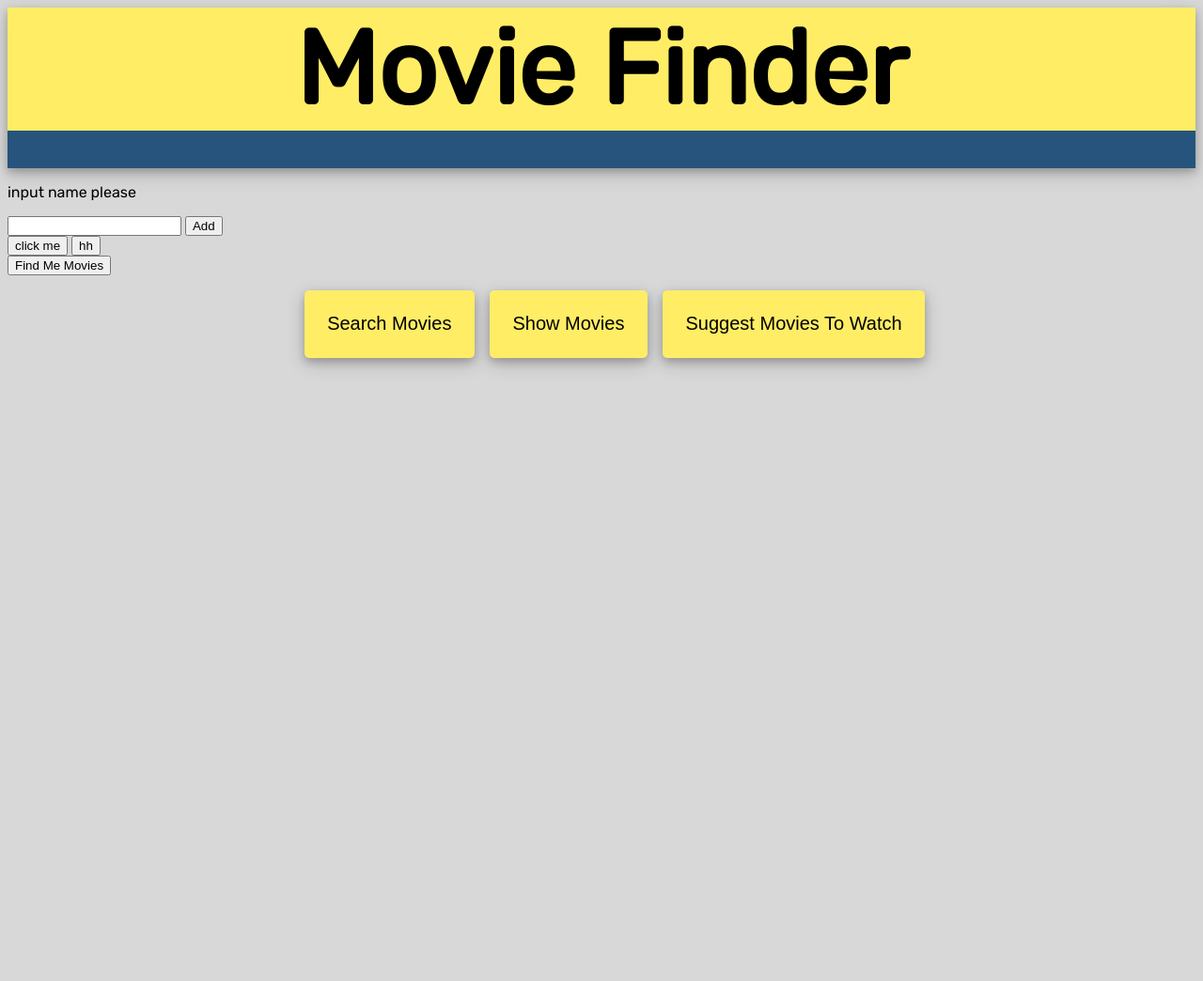
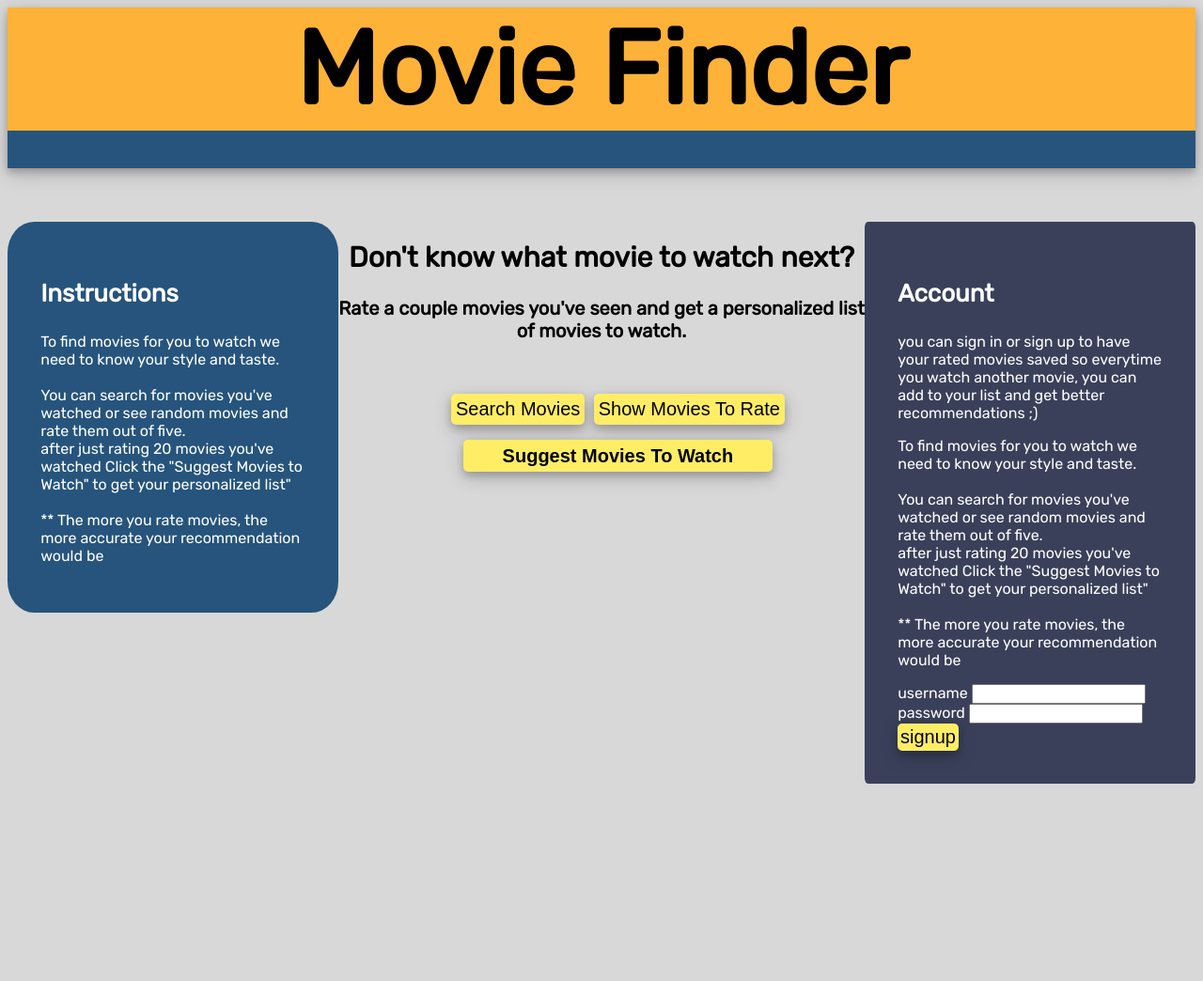
Before and after one commit to armintalaie/Movie-Recommender-Program, a Django app: page /intro/ in a window 1280 px wide. Shown: the whole page at 94% size. Before the commit the page ends 393 px from the top, so only its background shows below. Run offline with Django 3.2, Linux system fonts and the light colour scheme.

Commit message:
adjusted the layout and added instructions

```diff
--- a/intro/views.py
+++ b/intro/views.py
@@ -2,20 +2,19 @@ from django.shortcuts import render
 from django.shortcuts import redirect
 from django.template.backends import django
 from django.views.decorators.csrf import csrf_exempt
-from Rec import Recommender
+from Rec import RecommendProgram
 from django.http import HttpRequest
 from django.views.decorators.csrf import csrf_protect
 import json
-
 
 # Create your views here.
 
 movie_to_add = None
 moviesoo = []
-reco = Recommender()
+reco = RecommendProgram()
+
 
 def intro(request):
-
     return render(request, "Intro.html")
 
 
@@ -31,7 +30,8 @@ def external(request):
         passing = {"movie": movie['title']}
         pass
     elif request.POST['option'] == "result":
-        pass
+        rec1 = reco.recommend_movies()
+        passing = {'result': rec1}
     else:
         movies = reco.search_movie(request.POST['option'])
         print(movies)
@@ -44,20 +44,48 @@ def external(request):
 
 @csrf_exempt
 def add_movie(request):
-    print("ss")
     ss = json.loads(request.body)
     print(ss["movie"])
     print(ss['rate'])
     print("he")
-    global movie_to_add,moviesoo
-    #print(request.POST['but'])
-    #reco.add_new_movie_rating(movie_to_add,request.POST['but'])
-    for i,m in moviesoo.iterrows():
+    global movie_to_add, moviesoo
+    # print(request.POST['but'])
+    # reco.add_new_movie_rating(movie_to_add,request.POST['but'])
+    for i, m in moviesoo.iterrows():
         if ss['movie'] == m['title']:
             movie_to_add = m
             break
 
-    reco.add_new_movie_rating(movie_to_add,ss['rate'] )
+    reco.add_new_movie_rating(movie_to_add, ss['rate'])
     aa = HttpRequest()
     aa.POST['option'] = "show"
     return external(aa)
+
+
+@csrf_exempt
+def add_movie_shown(request):
+    print(request.POST['but'])
+    reco.add_new_movie_rating(movie_to_add, request.POST['but'])
+    aa = HttpRequest()
+    aa.POST['option'] = "show"
+    return external(aa)
+
+
+@csrf_exempt
+def give_results(request):
+    global movie_to_add, moviesoo
+
+    # rec1 = reco.recommend_movies()
+    print("fffff")
+    passing = {}
+
+    aa = HttpRequest()
+    # for i,moviess in rec1.iterrows():
+    # print(moviess.title)
+    aa.POST['option'] = "result"
+    rec1 = "hhhh"
+    passings = {'ola': 'pp'}
+    return external(aa)
+
+
+# coool vlue 1E96FC
--- a/static/designs.css
+++ b/static/designs.css
@@ -49,7 +49,7 @@ li {
 .title {
 
     text-align: center;
-    background-color: #ffed66;
+    background-color: #FFB238;
     text-align: center;
     width: 100%;
     font-size: 110px;
@@ -94,8 +94,44 @@ li {
     background-color: #ffed66;
     font-size: 20px;
     border-style: none;
-    padding: 2%;
+    padding: 1%;
     margin-right: 1%;
     border-radius: 5px;
 
 }
+
+.column {
+  float: left;
+  width: 50%;
+}
+
+
+
+.HolyGrail-content {
+  flex: 1;
+}
+
+.HolyGrail {
+  display: flex;
+  min-height: 100vh;
+  flex-direction: column;
+}
+
+.HolyGrail-body {
+  display: flex;
+  flex: 1;
+}
+
+.HolyGrail-content {
+  flex: 1;
+}
+
+.HolyGrail-nav, .HolyGrail-ads {
+  /* 12em is the width of the columns */
+  flex: 0 0 22em;
+}
+
+.HolyGrail-nav {
+  /* put the nav on the left */
+  order: -1;
+}
--- a/static/main.js
+++ b/static/main.js
@@ -2,7 +2,7 @@ var name = "";
 var optionsd = document.get('po');
 window.alert(optionsd.length);
 
-for (var i = 0; i <  optionsd.length; i++) {
+for (var i = 0; i < optionsd.length; i++) {
     window.alert("hitt")
     optionsd[i].addEventListener('click', function () {
 
@@ -50,7 +50,7 @@ function search_movie() {
     search_button.setAttribute("value", "search");
 
     search_bar.setAttribute("content", "option");
-     search_bar.setAttribute("name", "option");
+    search_bar.setAttribute("name", "option");
     search_button.setAttribute("class", "menu-button");
     search_bar.setAttribute("class", "menu-button");
     new_form.appendChild(search_bar);
@@ -61,7 +61,7 @@ function search_movie() {
     new_form.action = '/external/';
 
     var baby = document.getElementById('search_movies');
-    baby.parentNode.insertBefore(new_form,baby.nextSibling);
+    baby.parentNode.insertBefore(new_form, baby.nextSibling);
 
 
     return false;
@@ -74,11 +74,17 @@ function rate_move(r) {
     window.alert(r.dataset.movie);
     var xhr = new XMLHttpRequest();
     xhr.open("POST", "/add_movie/", true);
-    xhr.open("POST", "/add_movie/", true);
     xhr.send(JSON.stringify({
-    movie: r.dataset.movie,
-        rate : r.dataset.rate
-}));
+        movie: r.dataset.movie,
+        rate: r.dataset.rate
+    }));
 
 
 }
+
+
+function giveRec() {
+    var xhr = new XMLHttpRequest();
+    xhr.open("POST", "/results/", true);
+    xhr.send()
+}
--- a/templates/Intro.html
+++ b/templates/Intro.html
@@ -19,44 +19,48 @@
 </div>
 
 
-<form id="named">
-    <p> input name please</p>
-    <input type="text" content="name" id="a">
-    <input onclick="f(document.getElementById('a').value);return false;" type="submit" value="Add">
-</form>
-
-<button onclick="function f2() {
-                      window.alert('aakkkkkk')
-               }">click me
-</button>
-
-<button id="sss" onclick="addOption()"> hh</button>
+<br>
+<br>
 <br>
 
 
-<form action='/external/' method='POST'>
-    <button onclick="f1()"> Find Me Movies</button>
-</form>
+<div class="HolyGrail">
+
+    <div class="HolyGrail-body">
+
+        <main class="HolyGrail-content" style="align-items: center;">
+            <p style="text-align: center; font-weight: bold; font-size: 20px">
+                <span style="font-size: 30px;">Don't know what movie to watch next? </span> <br>
+                <br>
+                Rate a couple movies you've seen and get a personalized list of movies to watch.
+            </p>
+            <br>
 
 
-<form id="menu" action='/external/' method='POST'>
-    <div style="text-align: center">
+            <form style="; align-content: center ;" id="menu" action='/external/'
+                  method='POST'>
+                <div style="">
                     <ul style="text-align: center">
-            <button type="button" id="search_movies" onclick="search_movie()" class="menu-button"> Search Movies
+                        <button type="button" id="search_movies" onclick="search_movie()" class="menu-button"> Search
+                            Movies
                         </button>
-            <button type="submit" name="option" value="show" class="menu-button"> Show Movies</button>
-            <button class="menu-button" name="option" value="result"> Suggest Movies To Watch</button>
+                        <button type="submit" name="option" value="show" class="menu-button"> Show Movies To Rate
+                        </button>
+                    </ul>
+                    <ul style="text-align: center">
+                        <button type="submit" onclick="giveRec()" class="menu-button"
+                                style="padding-left: 8%; padding-right: 8%; font-weight: bold" name="option"
+                                value="result">
+                            Suggest Movies
+                            To Watch
+                        </button>
                     </ul>
                 </div>
             </form>
 
-<ul>
-
-</ul>
-
             <form action='/add_movie/' method='POST'>
 
-    <div style="width: 60%; margin: auto; text-align: center">
+                <div style="width: 95%; margin: auto; text-align: center">
                     {% csrf_token %}
                     <!--<img class="poster" style=" " src="/static/all_resources/backg.jpg">-->
                     {% for ind,i in movies.iterrows %}
@@ -67,15 +71,25 @@
                                 <li class="movie"><label>{{ i.title }}</label></li>
                                 <li class="list-item">
                                     <button class="options"> skip</button>
-                        <button onclick="rate_move(this)" data-rate="1" data-movie="{{ i.title }}"  type="button" name="but"  class="options"> 1
+                                    <button onclick="rate_move(this)" data-rate="1" data-movie="{{ i.title }}"
+                                            type="button"
+                                            name="but" class="options"> 1
                                     </button>
-                        <button onclick="rate_move(this)" data-rate="2" data-movie="{{ i.title }}"  type="button" name="but"  class="options"> 2
+                                    <button onclick="rate_move(this)" data-rate="2" data-movie="{{ i.title }}"
+                                            type="button"
+                                            name="but" class="options"> 2
                                     </button>
-                        <button onclick="rate_move(this)" data-rate="3" data-movie="{{ i.title }}"  type="button" name="but"  class="options"> 3
+                                    <button onclick="rate_move(this)" data-rate="3" data-movie="{{ i.title }}"
+                                            type="button"
+                                            name="but" class="options"> 3
                                     </button>
-                        <button onclick="rate_move(this)" data-rate="4" data-movie="{{ i.title }}"  type="button" name="but"  class="options"> 4
+                                    <button onclick="rate_move(this)" data-rate="4" data-movie="{{ i.title }}"
+                                            type="button"
+                                            name="but" class="options"> 4
                                     </button>
-                        <button onclick="rate_move(this)" data-rate="5" data-movie="{{ i.title }}"  type="button" name="but"  class="options"> 5
+                                    <button onclick="rate_move(this)" data-rate="5" data-movie="{{ i.title }}"
+                                            type="button"
+                                            name="but" class="options"> 5
                                     </button>
                                 </li>
                             </ul>
@@ -87,9 +101,9 @@
 
             </form>
 
-<form action='/add_movie/' method='POST'>
+            <form action='/add_new_movie/' method='POST'>
 
-    <div style="width: 60%; margin: auto; text-align: center; background-color: #26547c">
+                <div style="width: 95%; margin: auto; text-align: center; background-color: #26547c">
                     {% csrf_token %}
                     <!--<img class="poster" style=" " src="/static/all_resources/backg.jpg">-->
                     {% if movie %}
@@ -113,5 +127,63 @@
             </form>
 
 
+            <div style="width: 95%; margin: auto; text-align: center;">
+                {% for i,rr in result.iterrows %}
+                    <div class="movie-item">
+                        <ul style=" ">
+                            <li class="movie"><p>{{ rr.title }}</p></li>
+                        </ul>
+                    </div>
+                {% endfor %}
+
+            </div>
+        </main>
+        <nav class="HolyGrail-nav">
+            <section style="background-color: #26547c; padding: 10%; color: white; font-size: 16px; border-radius: 8%">
+                <h1 style="font-size: 26px"> Instructions </h1>
+                <p>
+                    To find movies for you to watch we need to know your style and taste.<br> <br>
+
+                    You can search for movies you've watched or see random movies and rate them out of five. <br>
+                    after just rating 20 movies you've watched Click the "Suggest Movies to Watch" to get your
+                    personalized
+                    list"
+                    <br>
+                    <br>
+                    ** The more you rate movies, the more accurate your recommendation would be
+                </p>
+            </section>
+        </nav>
+
+        <aside class="HolyGrail-ads">
+
+            <section style="background-color: #3A405A; padding: 10%; color: white; font-size: 16px; border-radius: 1%">
+                <h1 style="font-size: 26px"> Account </h1>
+                <p> you can sign in or sign up to have your rated movies saved so everytime you watch another movie,
+                you can add to your list and get better recommendations ;)</p>
+                <p>
+                    To find movies for you to watch we need to know your style and taste.<br> <br>
+
+                    You can search for movies you've watched or see random movies and rate them out of five. <br>
+                    after just rating 20 movies you've watched Click the "Suggest Movies to Watch" to get your
+                    personalized
+                    list"
+                    <br>
+                    <br>
+                    ** The more you rate movies, the more accurate your recommendation would be
+                </p>
+                <form>
+                    <span> username </span>
+                    <input type="text">
+                    <span> password </span>
+                    <input type="text"> <br>
+
+                    <input type="button" value="signup" class="menu-button">
+                </form>
+            </section>
+        </aside>
+    </div>
+</div>
+
 </body>
 </html>
--- a/untitled4/urls.py
+++ b/untitled4/urls.py
@@ -15,15 +15,15 @@ Including another URLconf
 """
 from django.contrib import admin
 from django.urls import path
-from intro.views import intro
-from intro.views import external
-from intro.views import add_movie
+from intro.views import *
 
 
 urlpatterns = [
     path('admin/', admin.site.urls),
     path('intro/', intro),
     path('external/', external),
-    path('add_movie/', add_movie)
+    path('add_movie/', add_movie),
+    path('results/', give_results),
+    path('add_new_movie/', add_movie_shown),
 
 ]
```
Also changed, not shown: Rec.py (+17 -3 lines), curr.csv (+6 -2 lines). Lines whose indentation alone changed are shown as unchanged.
